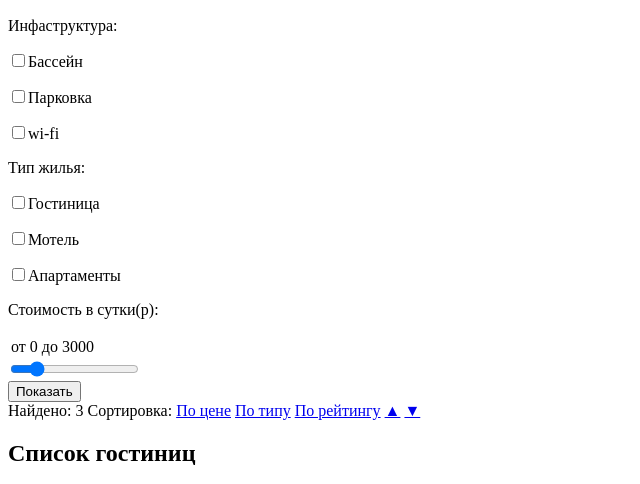
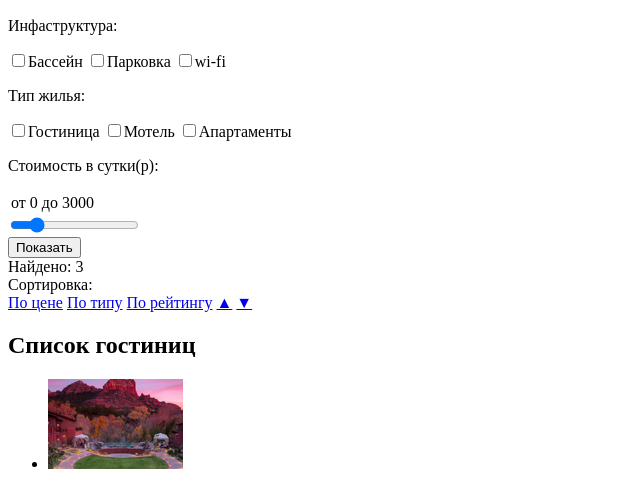
Before and after one commit to MariyaBV/1274167-sedona-27, a plain HTML site: page catalog.html in a window 1280 px wide. Shown: the part 281-765 px from the top of the page, without its empty margins (0-640 px from the left). Drawn offline with Linux system fonts and the light colour scheme.

Commit message:
Внесены изменения по рекомендациям наставника

```diff
--- a/catalog.html
+++ b/catalog.html
@@ -26,15 +26,27 @@
       <form action="#" method="post">
         <div>
           <p>Инфаструктура:</p>
-          <p><input type="checkbox" name="Бассейн" value="Бассейн">Бассейн</p>
-          <p><input type="checkbox" name="Парковка" value="Парковка">Парковка</p>
-          <p><input type="checkbox" name="wi-fi" value="wi-fi">wi-fi</p>
+          <label>
+            <input type="checkbox" name="Бассейн" value="Бассейн">Бассейн
+          </label>
+          <label>
+            <input type="checkbox" name="Парковка" value="Парковка">Парковка
+          </label>
+          <label>
+            <input type="checkbox" name="wi-fi" value="wi-fi">wi-fi
+          </label>
         </div>
         <div>
           <p>Тип жилья:</p>
-          <p><input type="checkbox" name="Гостиница" value="Гостиница">Гостиница</p>
-          <p><input type="checkbox" name="Мотель" value="Мотель">Мотель</p>
-          <p><input type="checkbox" name="Апартаменты" value="Апартаменты">Апартаменты</p>
+          <label>
+            <input type="checkbox" name="Гостиница" value="Гостиница">Гостиница
+          </label>
+          <label>
+            <input type="checkbox" name="Мотель" value="Мотель">Мотель
+          </label>
+          <label>
+            <input type="checkbox" name="Апартаменты" value="Апартаменты">Апартаменты
+          </label>
         </div>
         <div>
           <p>Стоимость в сутки(р):</p>
@@ -51,15 +63,15 @@
         </div>
       </form>
       <div>
-        Найдено: <span>3</span>
-        Сортировка:
+        <div>Найдено: <span>3</span></div>
+        <div>Сортировка:</div>
         <a href="#">По цене</a>
         <a href="#">По типу</a>
         <a href="#">По рейтингу</a>
         <a href="#">▲</a>
         <a href="#">▼</a>
-      </div>
-    </section>
+       </div>
+</section>
 
     <section>
       <h2>Список гостиниц</h2>
```
